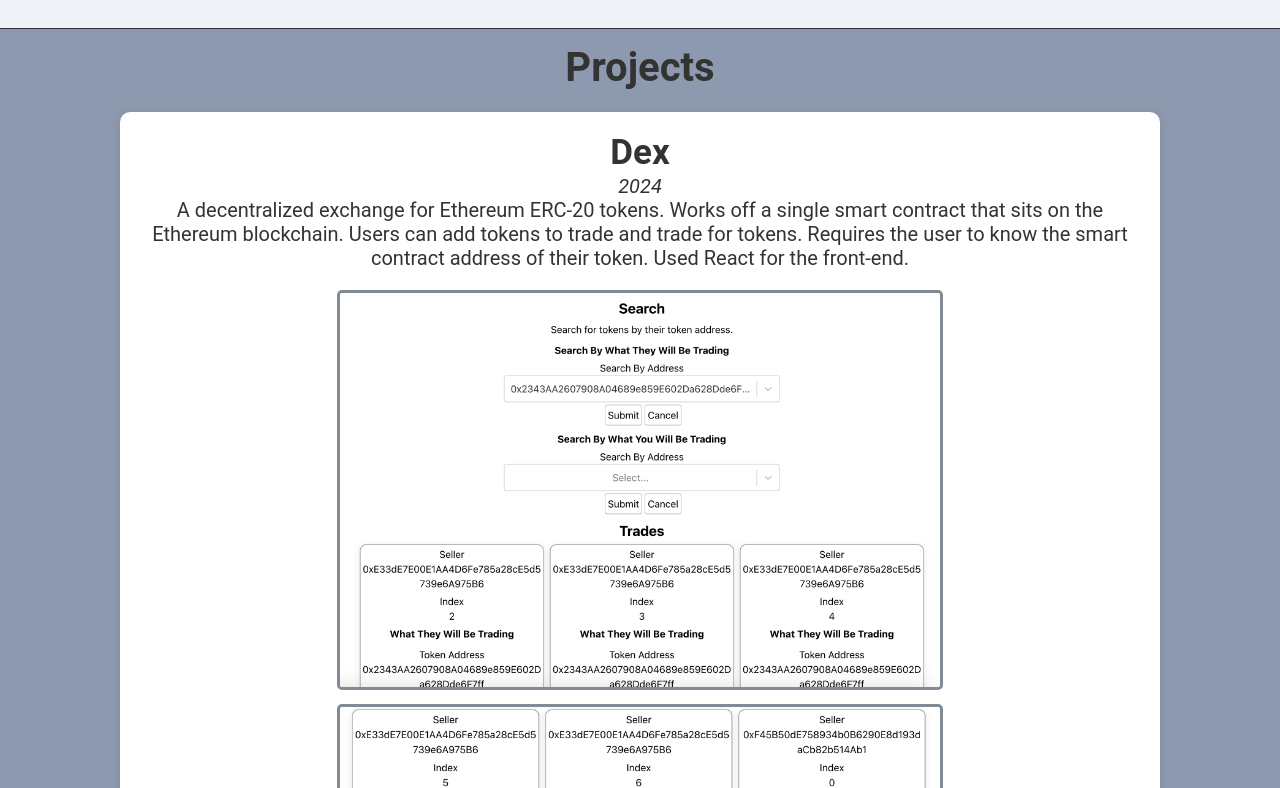
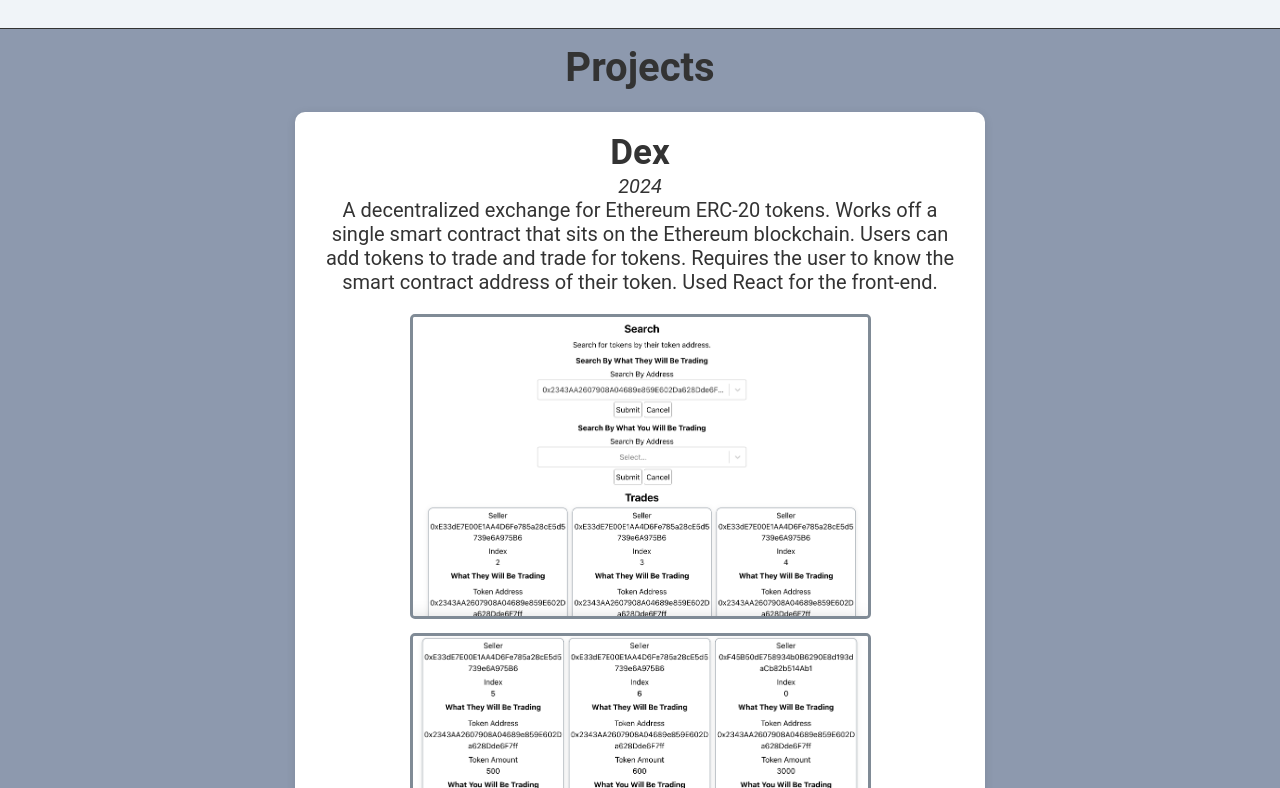
Before and after one commit to zhiwenh/personal-website, a React (Create React App) app in the folder client/: page / in a window 1280 px wide. Shown: the part 1192-1980 px from the top of the page. Built offline with nearby package versions, Linux system fonts and the light colour scheme.

Commit message:
Made updates to website

```diff
--- a/client/src/App.css
+++ b/client/src/App.css
@@ -263,6 +263,11 @@ a, a:hover, a:visited, a:active {
   margin-bottom: 20px;
 }
 
+.projects-wrap-inner {
+  display: flex;
+  flex-direction: column;
+}
+
 .project {
   margin-bottom: 40px;
   /* border: solid; */
@@ -278,7 +283,7 @@ a, a:hover, a:visited, a:active {
   padding: 20px;
   transition: transform 0.3s ease;
   width: 90%;
-  max-width: 1000px;
+  max-width: 650px;
   margin-left: auto;
   margin-right: auto;
 }
--- a/client/src/App.js
+++ b/client/src/App.js
@@ -298,6 +298,7 @@ function App() {
           <div className="projects-header">
             Projects
           </div>
+          <div className="projects-wrap-inner">
           <Project
             projectName="Dex"
             projectImages={[dexImage, dexImage2]}
@@ -348,6 +349,7 @@ function App() {
               for the ability to send files to other people."
             projectLink="https://github.com/zhiwenh/destore"
           />
+        </div>
         </div>
         <div className="work-experience-wrap">
           <div className="work-experience-header" id="work-experience-id">
```
